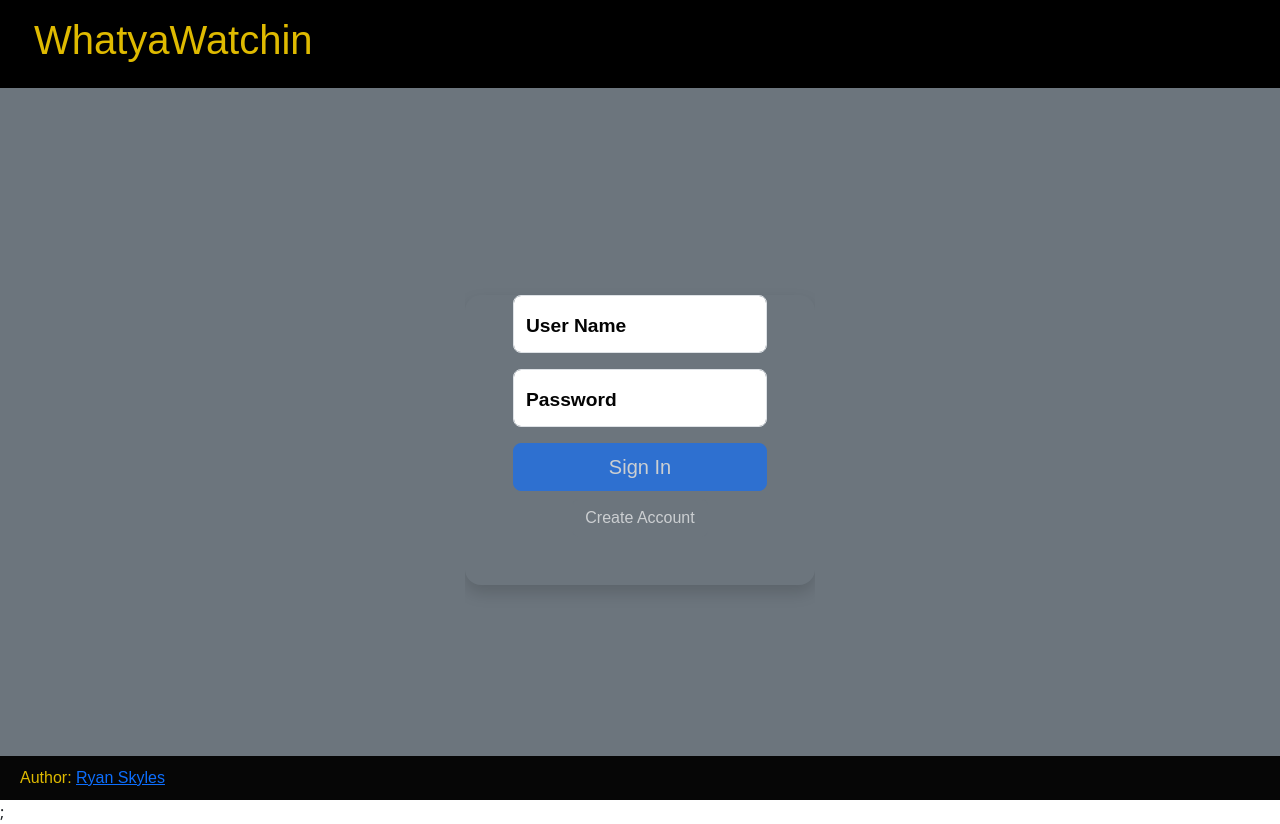
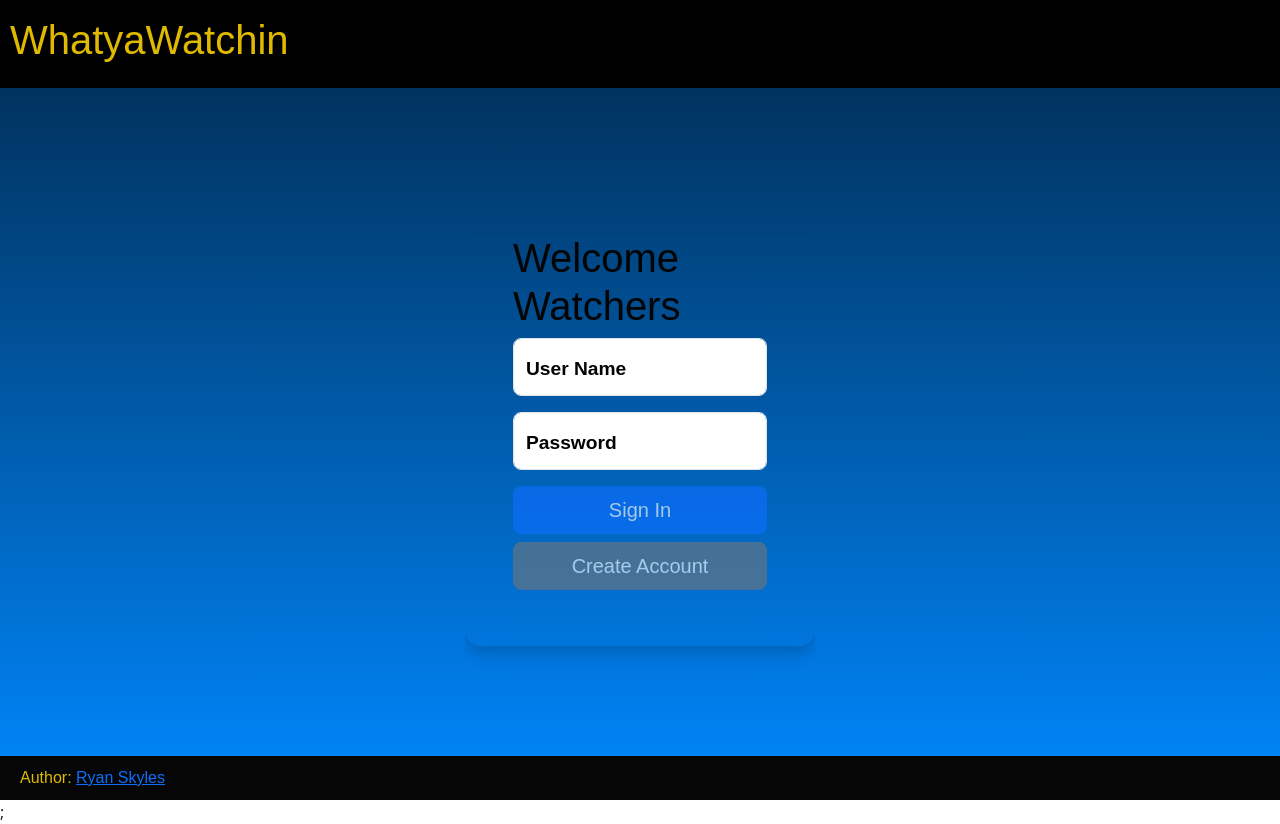
Before and after one commit to ryan-skyles/startup, a React (Vite) app: page / in a window 1280 px wide. Built offline with nearby package versions, Linux system fonts and the light colour scheme; a web font is replaced by a local one.

Commit message:
React 2 Login Additions and fixes

```diff
--- a/src/app.jsx
+++ b/src/app.jsx
@@ -19,9 +19,7 @@ function App() {
             <div className="body bg-dark text-light">
                 <header className="d-flex flex-wrap align-items-center justify-content-center justify-content-md-between py-3 mb-4">
                     <div className="col-md-3 mb-2 mb-md-0">
-                        <NavLink className="nav-link px-4" to="home">
                             <h1>WhatyaWatchin</h1>
-                        </NavLink>
                     </div>
                     <menu className="nav col-12 col-md-auto mb-2 justify-content-center mb-md-0">
                         {authState == AuthState.Authenticated && (
--- a/src/login/authenticated.jsx
+++ b/src/login/authenticated.jsx
@@ -15,7 +15,7 @@ export function Authenticated(props) {
   return (
     <div>
       <div className='playerName'>{props.userName}</div>
-      <Button variant='primary' onClick={() => navigate('/play')}>
+      <Button variant='primary' onClick={() => navigate('/home')}>
         Home
       </Button>
       <Button variant='secondary' onClick={() => logout()}>
--- a/src/login/login.jsx
+++ b/src/login/login.jsx
@@ -6,7 +6,7 @@ import { AuthState } from './authState';
 
 export function Login({ userName, authState, onAuthChange}) {
   return (
-    <main className='container-fluid bg-secondary text-center'>
+    <main>
       <div>
         {/* {authState !== AuthState.Unknown && <h1>So Whatya Watchin?</h1>} */}
         {authState === AuthState.Authenticated && (
@@ -25,10 +25,45 @@ export function Login({ userName, authState, onAuthChange}) {
   );
 }
 
-/* <main className="form-signin w-100 m-auto">
-<div className="modal-content rounded-4 shadow">
-  <div className="modal-body p-5 pt-0">
-    <form className="get" action="home.html">
+//  <main className="form-signin w-100 m-auto">
+//     <div className="modal-content rounded-4 shadow">
+//       <div className="modal-body p-5 pt-0">
+//         <div>
+//           {authState !== AuthState.Unknown && <h1>So Whatya Watchin?</h1>}
+//           {authState === AuthState.Authenticated && (
+//           <Authenticated userName={userName} onLogout={() => onAuthChange(userName, AuthState.Unauthenticated)} />
+//           )}
+//           {authState === AuthState.Unauthenticated && (
+//             <Unauthenticated
+//               userName={userName}
+//               onLogin={(loginUserName) => {
+//                 onAuthChange(loginUserName, AuthState.Authenticated);
+//               }}
+//             />
+//           )}
+//         </div>
+//       </div>
+//     </div>
+//  </main>
+
+
+{/* <div>
+{authState !== AuthState.Unknown && <h1>So Whatya Watchin?</h1>}
+{authState === AuthState.Authenticated && (
+  <Authenticated userName={userName} onLogout={() => onAuthChange(userName, AuthState.Unauthenticated)} />
+)}
+{authState === AuthState.Unauthenticated && (
+  <Unauthenticated
+    userName={userName}
+    onLogin={(loginUserName) => {
+      onAuthChange(loginUserName, AuthState.Authenticated);
+    }}
+  />
+)}
+</div> */}
+
+
+{/* <form className="get" action="home.html">
 <div className="form-floating mb-3">
   <input type="text" className="form-control rounded-3" id="floatingInput" placeholder="name@example.com" fdprocessedid="0yatf"/>
   <label for="floatingInput">User Name</label>
@@ -39,7 +74,24 @@ export function Login({ userName, authState, onAuthChange}) {
 </div>
 <button className="w-100 mb-2 btn btn-lg rounded-3 btn-primary" type="submit" fdprocessedid="8v8edk">Sign in</button>
 <button className="w-100 mb-2 btn btn-lg rounded-3 btn-primary" type="submit" fdprocessedid="8v8edk">Create Account</button>
-    </form>
+</form> */}
+
+
+
+
+{/* <main>
+<div>
+  {authState !== AuthState.Unknown && <h1>So Whatya Watchin?</h1>}
+  {authState === AuthState.Authenticated && (
+    <Authenticated userName={userName} onLogout={() => onAuthChange(userName, AuthState.Unauthenticated)} />
+  )}
+  {authState === AuthState.Unauthenticated && (
+    <Unauthenticated
+      userName={userName}
+      onLogin={(loginUserName) => {
+        onAuthChange(loginUserName, AuthState.Authenticated);
+      }}
+    />
+  )}
 </div>
-</div>
-</main> */
+</main> */}
--- a/src/login/unauthenticated.jsx
+++ b/src/login/unauthenticated.jsx
@@ -24,6 +24,7 @@ export function Unauthenticated(props) {
             <div className="modal-content rounded-4 shadow">
                 <div className="modal-body p-5 pt-0">
                 <form className="get" action="home.html">
+                    <h1>Welcome Watchers</h1>
                     <div className="form-floating mb-3">
                         <input type="text" value={userName} onChange={(e) => setUserName(e.target.value)} className="form-control rounded-3" id="floatingInput" placeholder="name@example.com" fdprocessedid="0yatf"/>
                         <label for="floatingInput">User Name</label>
@@ -35,7 +36,7 @@ export function Unauthenticated(props) {
                     <Button className="w-100 mb-2 btn btn-lg rounded-3 btn-primary" type="submit" fdprocessedid="8v8edk" variant='primary' onClick={() => loginUser()} disabled={!userName || !password}>
                         Sign In
                     </Button>
-                    <Button variant='secondary' onClick={() => createUser()} disabled={!userName || !password}>
+                    <Button className="w-100 mb-2 btn btn-lg rounded-3 btn-primary" variant='secondary' onClick={() => createUser()} disabled={!userName || !password}>
                         Create Account
                     </Button>
                 </form>
```
Also changed, not shown: src/login/login.css (line endings or trailing spaces). Lines whose indentation alone changed are shown as unchanged.
